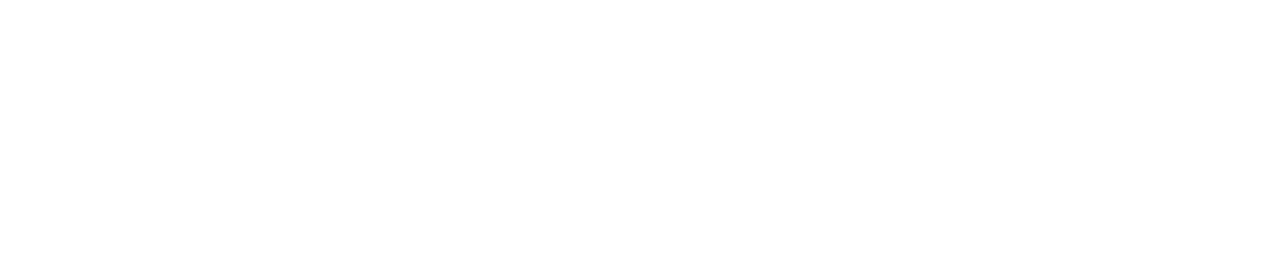
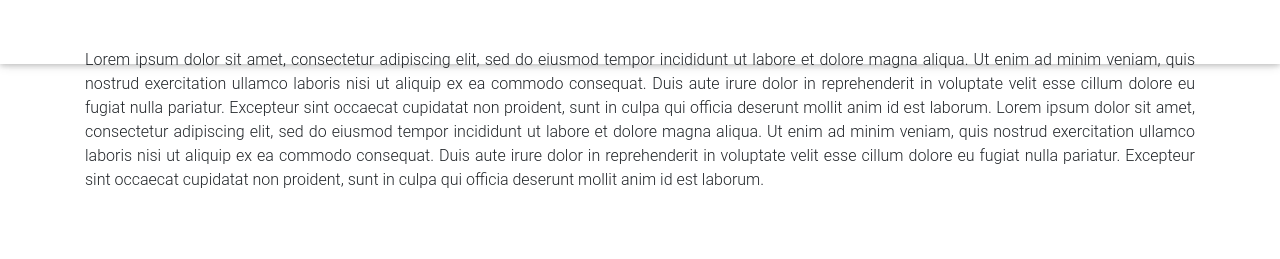
Before and after one commit to jfzapata/js-bnzese, a website: page index.html in a window 1280 px wide. Drawn offline with nearby package versions, Linux system fonts and the light colour scheme.

Commit message:
3 files modified

```diff
--- a/index.html
+++ b/index.html
@@ -16,21 +16,91 @@
 
 	<!-- JQuery -->
 	<script type="text/javascript" src="https://cdnjs.cloudflare.com/ajax/libs/jquery/3.4.1/jquery.min.js">
+
 	</script>
 	<!-- Bootstrap tooltips -->
 	<script type="text/javascript" src="https://cdnjs.cloudflare.com/ajax/libs/popper.js/1.14.4/umd/popper.min.js">
+
 	</script>
 	<!-- Bootstrap core JavaScript -->
 	<script type="text/javascript" src="https://cdnjs.cloudflare.com/ajax/libs/twitter-bootstrap/4.3.1/js/bootstrap.min.js">
+
 	</script>
 	<!-- MDB core JavaScript -->
 	<script type="text/javascript" src="https://cdnjs.cloudflare.com/ajax/libs/mdbootstrap/4.8.7/js/mdb.min.js">
+
 	</script>
 
 </head>
 
 <body>
-	<div id="app"></div>
+	<!--Main Navigation-->
+	<header>
+
+		<nav class="navbar fixed-top navbar-expand-lg navbar-dark scrolling-navbar">
+			<a class="navbar-brand" href="#"><strong>Navbar</strong></a>
+    <button class="navbar-toggler" type="button" data-toggle="collapse" data-target="#navbarSupportedContent"
+      aria-controls="navbarSupportedContent" aria-expanded="false" aria-label="Toggle navigation">
+      <span class="navbar-toggler-icon"></span>
+    </button>
+    <div class="collapse navbar-collapse" id="navbarSupportedContent">
+      <ul class="navbar-nav mr-auto">
+        <li class="nav-item active">
+          <a class="nav-link" href="#">Home <span class="sr-only">(current)</span></a>
+        </li>
+        <li class="nav-item">
+          <a class="nav-link" href="#">Link</a>
+        </li>
+        <li class="nav-item">
+          <a class="nav-link" href="#">Profile</a>
+        </li>
+      </ul>
+    </div>
+  </nav>
+
+  <div class="view intro-2" style="">
+    <div class="full-bg-img">
+      <div class="mask rgba-purple-light flex-center">
+        <div class="container text-center white-text wow fadeInUp">
+          <h2>This Navbar is fixed and transparent</h2>
+          <br>
+          <h5>It will always stay visible on the top, even when you scroll down</h5>
+          <p>Navbar's background will switch from transparent to solid color while scrolling down</p>
+          <br>
+          <p>Full page intro with background image will be always displayed in full screen mode, regardless of
+            device </p>
+        </div>
+      </div>
+    </div>
+  </div>
+
+</header>
+<!--Main Navigation-->
+
+<!--Main Layout-->
+<main class="text-center py-5">
+
+  <div class="container">
+    <div class="row">
+      <div class="col-md-12">
+
+        <p align="justify">Lorem ipsum dolor sit amet, consectetur adipiscing elit, sed do eiusmod tempor
+          incididunt ut labore et dolore magna aliqua. Ut enim ad minim veniam, quis nostrud exercitation
+          ullamco laboris nisi ut aliquip ex ea commodo consequat. Duis aute irure dolor in reprehenderit in
+          voluptate velit esse cillum dolore eu fugiat nulla pariatur. Excepteur sint occaecat cupidatat non
+          proident, sunt in culpa qui officia deserunt mollit anim id est laborum. Lorem ipsum dolor sit amet,
+          consectetur adipiscing elit, sed do eiusmod tempor incididunt ut labore et dolore magna aliqua. Ut
+          enim ad minim veniam, quis nostrud exercitation ullamco laboris nisi ut aliquip ex ea commodo
+          consequat. Duis aute irure dolor in reprehenderit in voluptate velit esse cillum dolore eu fugiat
+          nulla pariatur. Excepteur sint occaecat cupidatat non proident, sunt in culpa qui officia deserunt
+          mollit anim id est laborum.</p>
+
+      </div>
+    </div>
+  </div>
+
+</main>
+<!--Main Layout-->
 </body>
 
 </html>
--- a/index.js
+++ b/index.js
@@ -2,5 +2,5 @@
 import './style.css';
 
 // Write Javascript code!
-const appDiv = document.getElementById('app');
-appDiv.innerHTML = `<h1>JS Starter</h1>`;
+// const appDiv = document.getElementById('app');
+// appDiv.innerHTML = `<h1>JS Starter</h1>`;
--- a/style.css
+++ b/style.css
@@ -1,3 +1,29 @@
 h1, h2 {
   font-family: Lato;
 }
+
+.view {
+    background: url("https://mdbootstrap.com/img/Photos/Others/img (40).jpg")no-repeat center center;
+    background-size: cover;
+}
+
+.navbar {
+    background-color: transparent;
+}
+
+.top-nav-collapse {
+    background-color: #4285F4;
+}
+
+@media only screen and (max-width: 768px) {
+    .navbar {
+        background-color: #4285F4;
+    }
+}
+
+html,
+body,
+header,
+.view {
+  height: 100%;
+}
```
